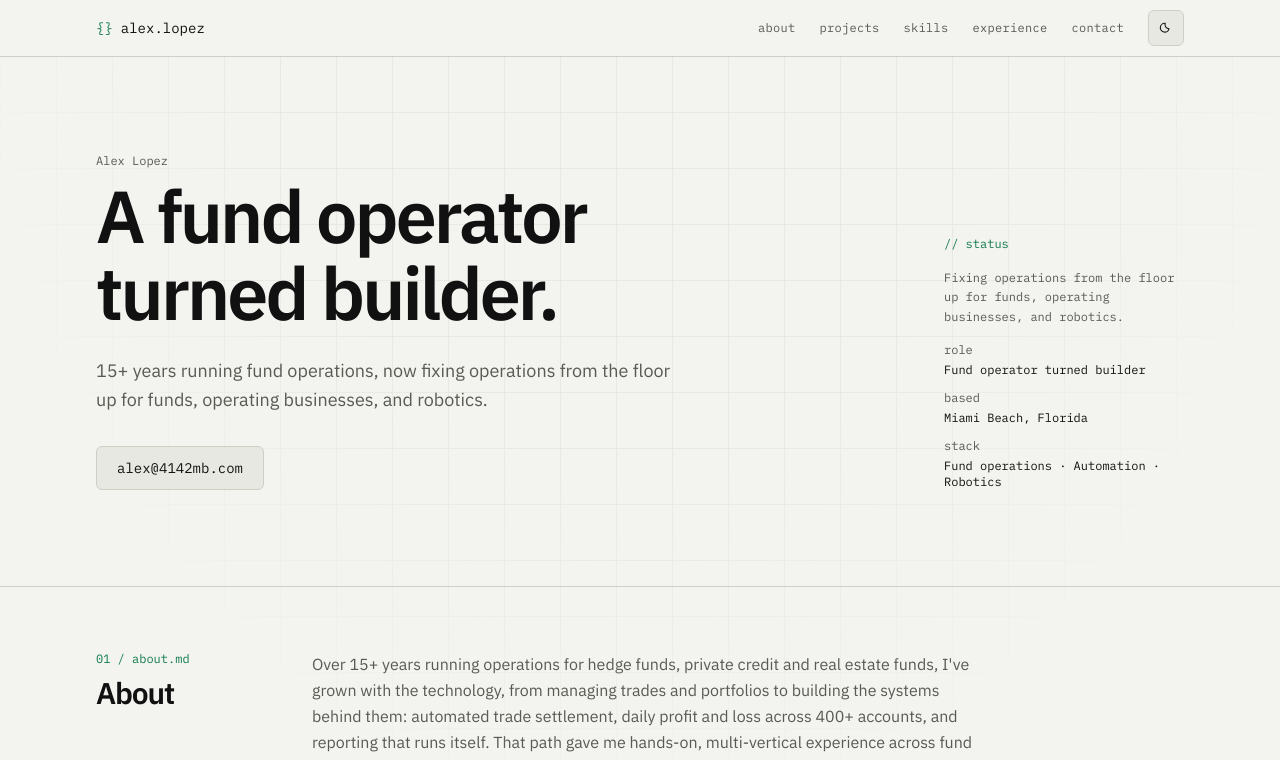
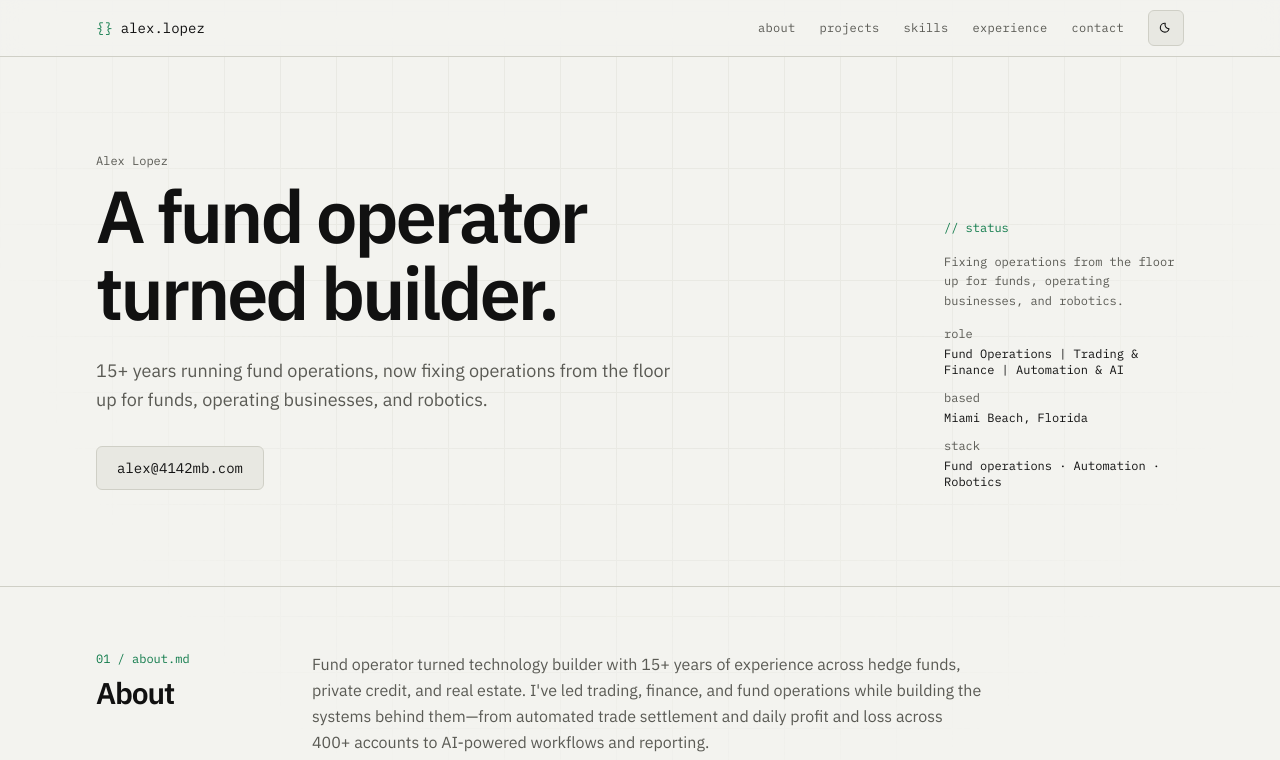
Before and after one commit to al4142/portfolio, a Next.js app: page / in a window 1280 px wide. Shown: the top 760 px of the page. Built offline with nearby package versions, Linux system fonts and the light colour scheme.

Commit message:
Update the role line, About copy, and two fund sizes.
Set the sidebar role, replace the first About paragraphs, and note assets under management on the TCA and Napeague entries.

```diff
--- a/src/content/site.ts
+++ b/src/content/site.ts
@@ -110,7 +110,7 @@ export type SiteContent = {
 export const site: SiteContent = {
   name: "Alex Lopez",
   shortName: "AL",
-  role: "Fund operator turned builder",
+  role: "Fund Operations | Trading & Finance | Automation & AI",
   tagline:
     "15+ years running fund operations, now fixing operations from the floor up for funds, operating businesses, and robotics.",
   location: "Miami Beach, Florida",
@@ -137,7 +137,8 @@ export const site: SiteContent = {
   about: {
     title: "About",
     paragraphs: [
-      "Over 15+ years running operations for hedge funds, private credit and real estate funds, I've grown with the technology, from managing trades and portfolios to building the systems behind them: automated trade settlement, daily profit and loss across 400+ accounts, and reporting that runs itself. That path gave me hands-on, multi-vertical experience across fund finance, fund operations, real estate funds and operating businesses. Along the way I've put AI to work inside operations: running private, open-weight models on a firm's own hardware so fund data stays in-house, and building AI agents that draft documents, extract terms and prepare reports, with a person approving every step. Now I want to bring it back to a fund, leading operations and building the automation that lets a team scale without adding headcount.",
+      "Fund operator turned technology builder with 15+ years of experience across hedge funds, private credit, and real estate. I've led trading, finance, and fund operations while building the systems behind them—from automated trade settlement and daily profit and loss across 400+ accounts to AI-powered workflows and reporting.",
+      "I bring a combination of hands-on fund expertise and technical execution, using Python, automation, and private AI to eliminate manual work, strengthen controls, and help investment teams scale without adding unnecessary headcount.",
       "Based in Miami Beach, I surf, compete in triathlons, and play tennis.",
     ],
     facts: [
@@ -271,7 +272,7 @@ export const site: SiteContent = {
         company: "TCA Global Credit Master Fund",
         dates: "Nov 2017 – Feb 2020",
         bullets: [
-          "Asset manager across the fund's portfolio, including the hotel sale and the operating businesses the fund took over.",
+          "Asset manager across the portfolio of a $500 million private credit fund (assets under management), including the hotel sale and the operating businesses the fund took over.",
         ],
       },
       {
@@ -279,7 +280,7 @@ export const site: SiteContent = {
         company: "CRL Management / Napeague Capital",
         dates: "Aug 2005 – Nov 2017",
         bullets: [
-          "Built automated trade settlement, daily profit and loss across 400+ accounts and multiple brokers, and prime broker files generated with no manual work.",
+          "Built automated trade settlement, daily profit and loss across 400+ accounts and multiple brokers, and prime broker files generated with no manual work, for a $500 million fund (assets under management).",
         ],
       },
     ],
```
